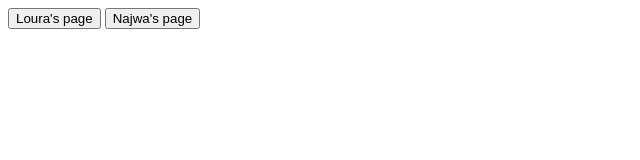
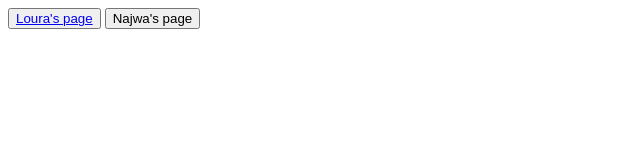
Before and after one commit to LouraHassan/PersonalPages, a plain HTML site: page index.html in a window 1280 px wide. Shown: the full height of the page, 0-640 px from the left. Drawn offline with Linux system fonts and the light colour scheme.

Commit message:
Loura's button done

```diff
--- a/index.html
+++ b/index.html
@@ -6,7 +6,7 @@
     <title>Home page</title>
 </head>
 <body>
-    <button> <a href=""></a>Loura's page</button>
+    <button> <a href="loura.html">Loura's page</a></button>
     <button> <a href=""></a>Najwa's page</button>
 
 </body>
```
